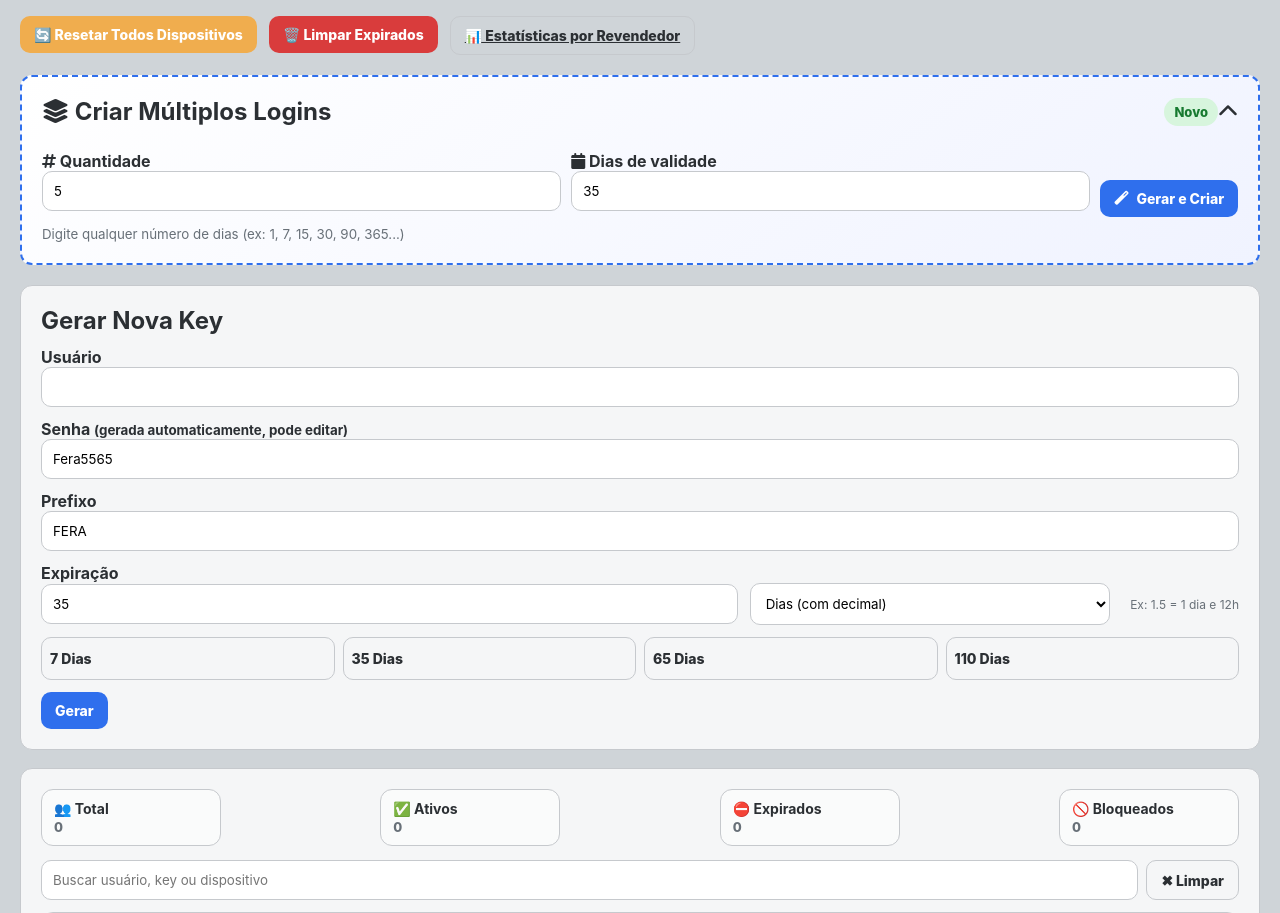
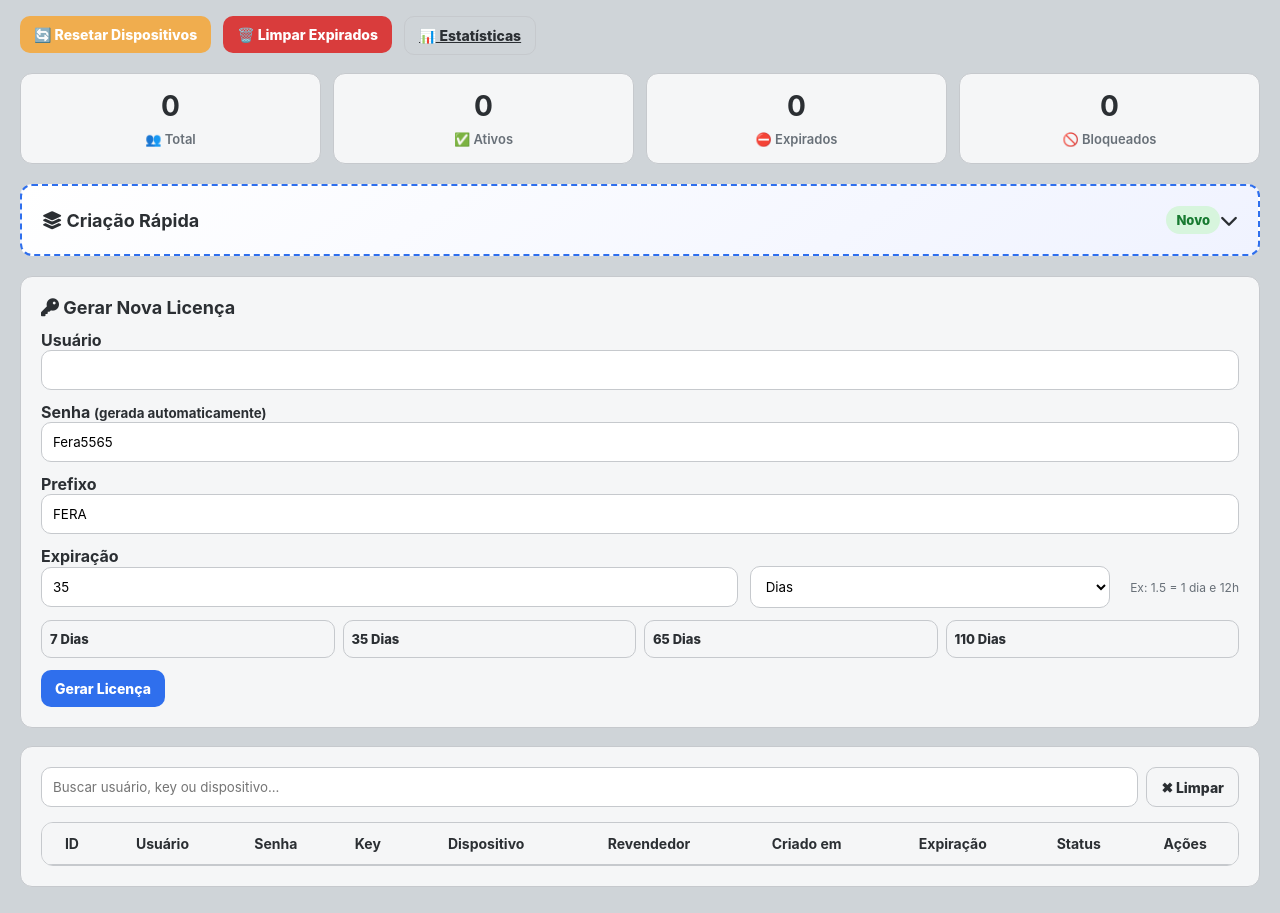
Before and after one commit to FeraAlpha/painel-licenca-server, a Flask app: template templates/admin_index.html in a window 1280 px wide. Shown: the part 69-982 px from the top of the page. Run offline with Flask 3, Linux system fonts and the light colour scheme; the template is opened without the code that fills it, so the values that code supplies are empty.

Commit message:
Update admin_index.html

```diff
--- a/templates/admin_index.html
+++ b/templates/admin_index.html
@@ -217,31 +216,36 @@
   }
   .admin-tools form { display:inline-block; }
 
-  .top-info{
-    display:flex;
-    gap:12px;
-    flex-wrap:wrap;
-    align-items:center;
-    justify-content:space-between;
-    margin-bottom:14px;
+  .stats-grid {
+    display: grid;
+    grid-template-columns: repeat(4, 1fr);
+    gap: 12px;
+    margin-bottom: 20px;
   }
 
-  .mini-box{
-    background:rgba(255,255,255,.55);
+  .stat-card {
+    background:var(--card);
     border:1px solid var(--border);
-    padding:10px 12px;
-    border-radius:12px;
-    display:flex;
-    flex-direction:column;
-    min-width:180px;
+    padding:15px;
+    border-radius:var(--radius);
+    text-align: center;
+    transition: transform 0.2s;
   }
 
-  .mini-box b{ font-size:14px; }
-  .mini-box span{
-    font-size:13px;
+  .stat-card:hover {
+    transform: translateY(-2px);
+  }
+
+  .stat-card b {
+    font-size: 28px;
+    display: block;
+    margin-bottom: 5px;
+  }
+
+  .stat-card span {
+    font-size: 13px;
     color:var(--text-light);
-    margin-top:2px;
-    font-weight:800;
+    font-weight: 600;
   }
 
   .toast{
@@ -303,30 +307,29 @@
 
   .day-buttons {
     display: grid;
-    grid-template-columns: repeat(auto-fit, minmax(120px, 1fr));
+    grid-template-columns: repeat(auto-fit, minmax(100px, 1fr));
     gap: 8px;
     margin-top: 8px;
     margin-bottom: 12px;
   }
   .day-buttons .btn {
     width: 100%;
-    padding: 12px 8px;
+    padding: 10px 8px;
+    font-size: 13px;
   }
 
-  /* ===== ESTILOS PARA CRIAÇÃO EM MASSA ===== */
   .batch-create {
     background: linear-gradient(145deg, #ffffff, #f0f3ff);
     border: 2px dashed var(--accent);
-    margin-top: 20px;
     margin-bottom: 20px;
   }
 
   .batch-preview {
     background: var(--card2);
     border-radius: var(--radius);
-    padding: 15px;
-    margin-top: 15px;
-    max-height: 300px;
+    padding: 12px;
+    margin-top: 12px;
+    max-height: 250px;
     overflow-y: auto;
   }
 
@@ -389,14 +385,12 @@
     margin-left: 8px;
   }
 
-  /* ===== ESTILOS PARA COLLAPSE (MELHORIA) ===== */
   .collapsible-header {
     display: flex;
     justify-content: space-between;
     align-items: center;
     cursor: pointer;
     user-select: none;
-    margin-bottom: 15px;
   }
 
   .collapsible-header .card-header {
@@ -408,7 +402,7 @@
   .collapsible-header .toggle-icon {
     pointer-events: none;
     transition: transform 0.2s ease;
-    font-size: 20px;
+    font-size: 18px;
   }
 
   .collapsible-content {
@@ -419,17 +413,14 @@
 
   .collapsible-content.collapsed {
     max-height: 0;
-    padding-top: 0;
-    padding-bottom: 0;
-    margin-top: 0;
-    margin-bottom: 0;
+    padding: 0;
+    margin: 0;
   }
 
-  /* ===== ESTILO PARA BUSCA ===== */
   .search-container {
     display: flex;
     gap: 8px;
-    margin-bottom: 12px;
+    margin-bottom: 15px;
   }
 
   .search-container input {
@@ -439,6 +430,35 @@
 
   .search-container button {
     margin-bottom: 0;
+    white-space: nowrap;
+  }
+
+  .compact-row {
+    display: flex;
+    gap: 8px;
+    align-items: flex-end;
+    flex-wrap: wrap;
+  }
+
+  .compact-row > div {
+    flex: 1;
+    min-width: 100px;
+  }
+
+  .compact-row label {
+    font-size: 12px;
+    margin-bottom: 4px;
+    display: block;
+  }
+
+  .compact-row input {
+    margin-bottom: 0;
+    padding: 8px;
+    font-size: 13px;
+  }
+
+  .compact-row button {
+    padding: 8px 12px;
     white-space: nowrap;
   }
 
@@ -500,11 +537,10 @@
   <button class="btn btn-ghost" onclick="toggleDark()">🌙 Tema</button>
 </header>
 
-<!-- ADMIN TOOLS -->
 <div class="admin-tools">
   <form method="post" action="/admin/reset_all_devices"
         onsubmit="return confirm('⚠️ Resetar TODOS os dispositivos? Esta ação não pode ser desfeita.')">
-    <button type="submit" class="btn btn-warning" onclick="setLoading(this)">🔄 Resetar Todos Dispositivos</button>
+    <button type="submit" class="btn btn-warning" onclick="setLoading(this)">🔄 Resetar Dispositivos</button>
   </form>
 
   <form method="post" action="/admin/clean_expired"
@@ -512,52 +548,66 @@
     <button type="submit" class="btn btn-danger" onclick="setLoading(this)">🗑️ Limpar Expirados</button>
   </form>
 
-  <a href="/admin/reseller_stats" class="btn btn-ghost">📊 Estatísticas por Revendedor</a>
+  <a href="/admin/reseller_stats" class="btn btn-ghost">📊 Estatísticas</a>
 </div>
 
-<!-- ===== FUNÇÃO: CRIAR MÚLTIPLOS LOGINS (COM COLLAPSE) ===== -->
+<div class="stats-grid">
+  <div class="stat-card">
+    <b id="dashTotal">0</b>
+    <span>👥 Total</span>
+  </div>
+  <div class="stat-card">
+    <b id="dashAtivos">0</b>
+    <span>✅ Ativos</span>
+  </div>
+  <div class="stat-card">
+    <b id="dashExpirados">0</b>
+    <span>⛔ Expirados</span>
+  </div>
+  <div class="stat-card">
+    <b id="dashBloqueados">0</b>
+    <span>🚫 Bloqueados</span>
+  </div>
+</div>
+
 <div class="card batch-create">
   <div class="collapsible-header" onclick="toggleCollapse(this)">
     <div class="card-header">
-      <h2><i class="fas fa-layer-group"></i> Criar Múltiplos Logins</h2>
+      <h2 style="font-size: 18px;"><i class="fas fa-layer-group"></i> Criação Rápida</h2>
       <span class="badge badge-ok">Novo</span>
     </div>
-    <i class="fas fa-chevron-up toggle-icon"></i>
+    <i class="fas fa-chevron-down toggle-icon"></i>
   </div>
 
-  <div class="collapsible-content">
-    <div style="display: flex; gap: 10px; align-items: center; flex-wrap: wrap; margin-top: 10px;">
-      <div style="flex: 1; min-width: 150px;">
-        <label><i class="fas fa-hashtag"></i> Quantidade</label>
+  <div class="collapsible-content collapsed">
+    <div class="compact-row">
+      <div>
+        <label><i class="fas fa-hashtag"></i> Qtd</label>
         <input type="number" id="quantidadeLogins" min="1" max="50" value="5">
       </div>
-      <div style="flex: 1; min-width: 150px;">
-        <label><i class="fas fa-calendar"></i> Dias de validade</label>
-        <input type="number" id="diasLogins" min="1" max="999" value="35" placeholder="Digite os dias">
+      <div>
+        <label><i class="fas fa-calendar"></i> Dias</label>
+        <input type="number" id="diasLogins" min="1" max="999" value="35">
       </div>
-      <div style="flex: 0 0 auto; margin-top: 22px;">
-        <button class="btn btn-primary" onclick="gerarMultiplosLogins()" id="btnGerar">
-          <i class="fas fa-magic"></i> Gerar e Criar
+      <div>
+        <button class="btn btn-primary" onclick="gerarMultiplosLogins()" id="btnGerar" style="width: 100%;">
+          <i class="fas fa-magic"></i> Criar
         </button>
       </div>
     </div>
 
-    <!-- Barra de progresso -->
     <div id="progressContainer" style="display: none;">
       <div class="progress-bar">
         <div class="progress-fill" id="progressFill"></div>
       </div>
-      <div style="text-align: center; font-size: 13px; color: var(--text-light);" id="progressText"></div>
+      <div style="text-align: center; font-size: 12px; color: var(--text-light);" id="progressText"></div>
     </div>
 
-    <small style="color: var(--text-light);">Digite qualquer número de dias (ex: 1, 7, 15, 30, 90, 365...)</small>
-
-    <!-- Preview dos logins gerados -->
     <div id="previewLogins" class="batch-preview" style="display: none;">
-      <div style="display: flex; justify-content: space-between; margin-bottom: 10px;">
-        <h4><i class="fas fa-list"></i> Logins Criados:</h4>
+      <div style="display: flex; justify-content: space-between; margin-bottom: 8px;">
+        <h4 style="font-size: 14px;"><i class="fas fa-list"></i> Criados:</h4>
         <button class="btn btn-sm btn-success" onclick="copiarTodosLogins()">
-          <i class="fas fa-copy"></i> Copiar Todos
+          <i class="fas fa-copy"></i> Copiar
         </button>
       </div>
       <div id="listaLogins"></div>
@@ -565,26 +615,24 @@
   </div>
 </div>
 
-<!-- GERAR KEY (original com suporte a horas/minutos/segundos) -->
 <div class="card">
-  <h2 style="margin-bottom:12px">Gerar Nova Key</h2>
+  <h2 style="margin-bottom:12px; font-size: 18px;"><i class="fas fa-key"></i> Gerar Nova Licença</h2>
 
   <form method="post" action="/admin/generate" id="generateForm">
     <label>Usuário</label>
     <input name="username" required>
 
-    <label>Senha <small>(gerada automaticamente, pode editar)</small></label>
+    <label>Senha <small>(gerada automaticamente)</small></label>
     <input name="password" id="autoPassword" required>
 
     <label>Prefixo</label>
     <input name="prefix" value="FERA">
 
-    <!-- Seção de expiração flexível -->
     <label>Expiração</label>
     <div class="expiry-unit-row">
       <input type="number" id="expiryValue" step="any" value="35" style="flex:2">
       <select id="expiryUnit" style="flex:1">
-        <option value="days">Dias (com decimal)</option>
+        <option value="days">Dias</option>
         <option value="hours">Horas</option>
         <option value="minutes">Minutos</option>
         <option value="seconds">Segundos</option>
@@ -600,38 +647,15 @@
       <button type="button" class="btn btn-ghost" onclick="setQuickExpiration(110)">110 Dias</button>
     </div>
 
-    <!-- Campo oculto que receberá o valor em segundos (enviado ao servidor) -->
     <input type="hidden" name="expire_seconds" id="expireSeconds">
 
-    <button type="submit" class="btn btn-primary" onclick="prepareSubmit(event)">Gerar</button>
+    <button type="submit" class="btn btn-primary" onclick="prepareSubmit(event)">Gerar Licença</button>
   </form>
 </div>
 
-<!-- TABELA (com wrapper de scroll fixo) -->
 <div class="card">
-  <!-- DASHBOARD -->
-  <div class="top-info">
-    <div class="mini-box">
-      <b>👥 Total</b>
-      <span id="dashTotal">0</span>
-    </div>
-    <div class="mini-box">
-      <b>✅ Ativos</b>
-      <span id="dashAtivos">0</span>
-    </div>
-    <div class="mini-box">
-      <b>⛔ Expirados</b>
-      <span id="dashExpirados">0</span>
-    </div>
-    <div class="mini-box">
-      <b>🚫 Bloqueados</b>
-      <span id="dashBloqueados">0</span>
-    </div>
-  </div>
-
-  <!-- BUSCA COM BOTÃO LIMPAR -->
   <div class="search-container">
-    <input id="searchUser" placeholder="Buscar usuário, key ou dispositivo">
+    <input id="searchUser" placeholder="Buscar usuário, key ou dispositivo...">
     <button class="btn btn-ghost" onclick="limparBusca()">✖ Limpar</button>
   </div>
 
@@ -686,43 +701,40 @@
               <span class="badge badge-ok">Ativo</span>
             {% endif %}
           </td>
-
-          <!-- AÇÕES -->
           <td class="actionsBox">
             <div class="actionsWrap" style="display:flex;gap:6px;flex-wrap:wrap">
               <form method="post" action="/admin/renew/{{ loop.index0 }}">
-                <button type="submit" class="btn btn-primary" onclick="setLoading(this)">+30</button>
+                <button type="submit" class="btn btn-primary btn-sm" onclick="setLoading(this)">+30</button>
               </form>
               <form method="post" action="/admin/renew_custom/{{ loop.index0 }}">
-                <input type="number" name="days" min="1" value="7" style="width:70px;padding:8px;border-radius:10px;border:1px solid var(--border)">
-                <button type="submit" class="btn btn-primary" onclick="setLoading(this)">+Dias</button>
+                <input type="number" name="days" min="1" value="7" style="width:60px;padding:6px;border-radius:8px;border:1px solid var(--border)">
+                <button type="submit" class="btn btn-primary btn-sm" onclick="setLoading(this)">+Dias</button>
               </form>
               <form method="post" action="/admin/toggle_block/{{ loop.index0 }}" onsubmit="return confirm('Alterar status desse usuário?')">
                 {% if u.status == "blocked" %}
-                  <button type="submit" class="btn btn-primary" onclick="setLoading(this)">✅ Desbloquear</button>
+                  <button type="submit" class="btn btn-primary btn-sm" onclick="setLoading(this)">✅ Desbloq</button>
                 {% else %}
-                  <button type="submit" class="btn btn-danger" onclick="setLoading(this)">🚫 Bloquear</button>
+                  <button type="submit" class="btn btn-danger btn-sm" onclick="setLoading(this)">🚫 Bloquear</button>
                 {% endif %}
               </form>
               <form method="post" action="/admin/reset/{{ loop.index0 }}">
-                <button type="submit" class="btn btn-ghost" onclick="setLoading(this)">Reset Key</button>
+                <button type="submit" class="btn btn-ghost btn-sm" onclick="setLoading(this)">Reset Key</button>
               </form>
               <form method="post" action="/admin/reset_device/{{ loop.index0 }}">
-                <button type="submit" class="btn btn-danger" onclick="setLoading(this)">Reset Dispositivo</button>
+                <button type="submit" class="btn btn-danger btn-sm" onclick="setLoading(this)">Reset Disp</button>
               </form>
               <form method="post" action="/admin/delete/{{ loop.index0 }}" onsubmit="return confirm('Excluir usuário?')">
-                <button type="submit" class="btn btn-danger" onclick="setLoading(this)">Del</button>
+                <button type="submit" class="btn btn-danger btn-sm" onclick="setLoading(this)">Del</button>
               </form>
             </div>
-            <!-- MOBILE -->
             <button class="menuBtn" type="button" onclick="toggleMenu(this)">⋮ Ações</button>
             <div class="actionsMenu">
               <form method="post" action="/admin/renew/{{ loop.index0 }}">
-                <button type="submit" class="btn btn-primary" style="width:100%" onclick="setLoading(this)">+30</button>
+                <button type="submit" class="btn btn-primary" style="width:100%" onclick="setLoading(this)">+30 Dias</button>
               </form>
               <form method="post" action="/admin/renew_custom/{{ loop.index0 }}">
                 <input type="number" name="days" min="1" value="7" style="width:100%;padding:10px;border-radius:10px;border:1px solid var(--border);margin:8px 0">
-                <button type="submit" class="btn btn-primary" style="width:100%" onclick="setLoading(this)">+Dias</button>
+                <button type="submit" class="btn btn-primary" style="width:100%" onclick="setLoading(this)">+ Dias</button>
               </form>
               <form method="post" action="/admin/toggle_block/{{ loop.index0 }}" onsubmit="return confirm('Alterar status desse usuário?')">
                 {% if u.status == "blocked" %}
@@ -738,7 +750,7 @@
                 <button type="submit" class="btn btn-danger" style="width:100%" onclick="setLoading(this)">Reset Dispositivo</button>
               </form>
               <form method="post" action="/admin/delete/{{ loop.index0 }}" onsubmit="return confirm('Excluir usuário?')">
-                <button type="submit" class="btn btn-danger" style="width:100%" onclick="setLoading(this)">Del</button>
+                <button type="submit" class="btn btn-danger" style="width:100%" onclick="setLoading(this)">Excluir</button>
               </form>
             </div>
           </td>
```
Also changed, not shown: other parts of templates/admin_index.html (+20 -50 lines). Lines whose indentation alone changed are shown as unchanged.
